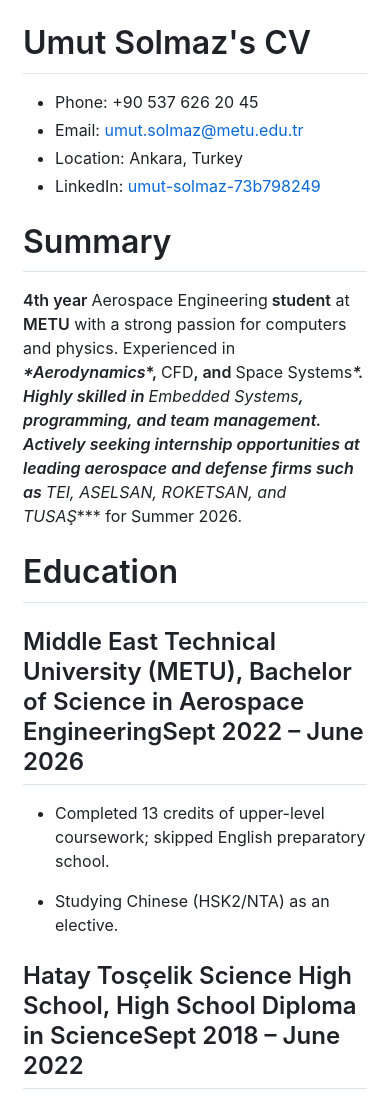
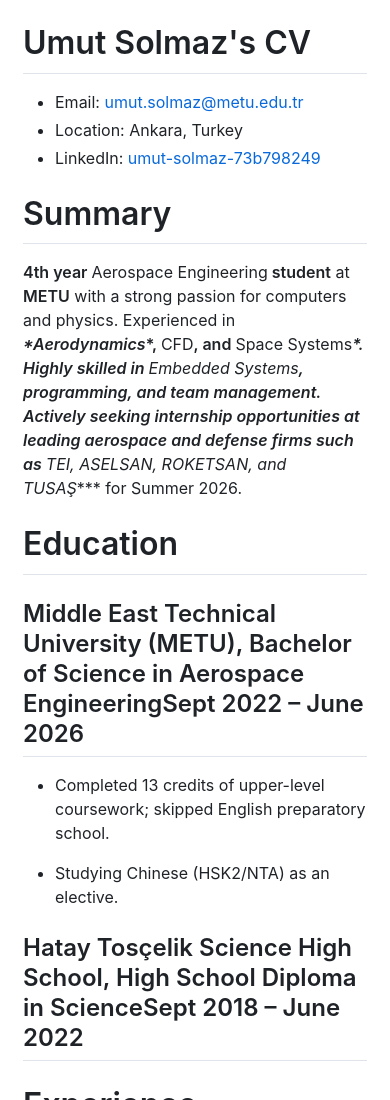
Before and after one commit to xsunseter-eng/cv, a plain HTML site: page index.html in a window 390 px wide. Shown: the top 1100 px of the page. Drawn offline with nearby package versions, Linux system fonts and the light colour scheme.

Commit message:
privacy: remove phone number from all files

```diff
--- a/index.html
+++ b/index.html
@@ -41,7 +41,6 @@
     <article class="markdown-body">
         <h1>Umut Solmaz's CV</h1>
         <ul>
-        <li>Phone: +90 537 626 20 45</li>
         <li>Email: <a href="mailto:umut.solmaz@metu.edu.tr">umut.solmaz@metu.edu.tr</a></li>
         <li>Location: Ankara, Turkey</li>
         <li>LinkedIn: <a href="https://linkedin.com/in/umut-solmaz-73b798249">umut-solmaz-73b798249</a></li>
```
Also changed, not shown: rendercv_output/Umut_Solmaz_CV.html (+0 -1 lines), rendercv_output/Umut_Solmaz_CV_TR.html (+0 -1 lines), rendercv_output/Umut_Solmaz_CV_1.png, rendercv_output/Umut_Solmaz_CV_TR_1.png, 8 other files.
